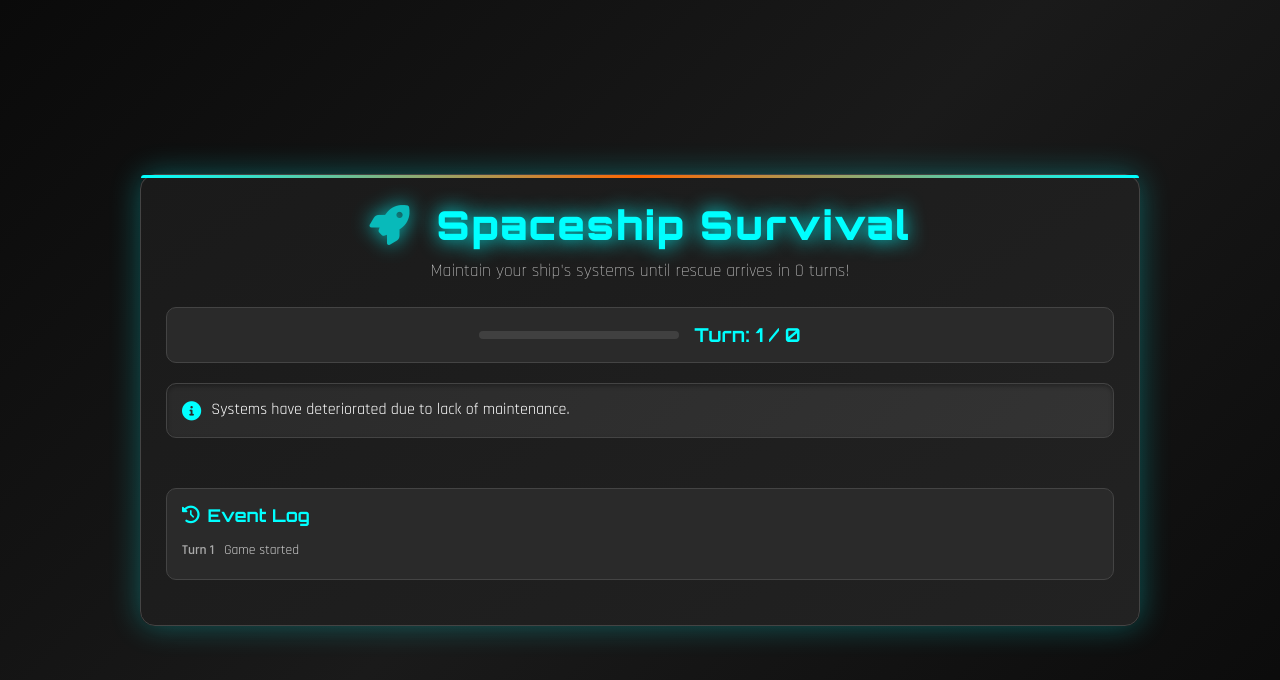
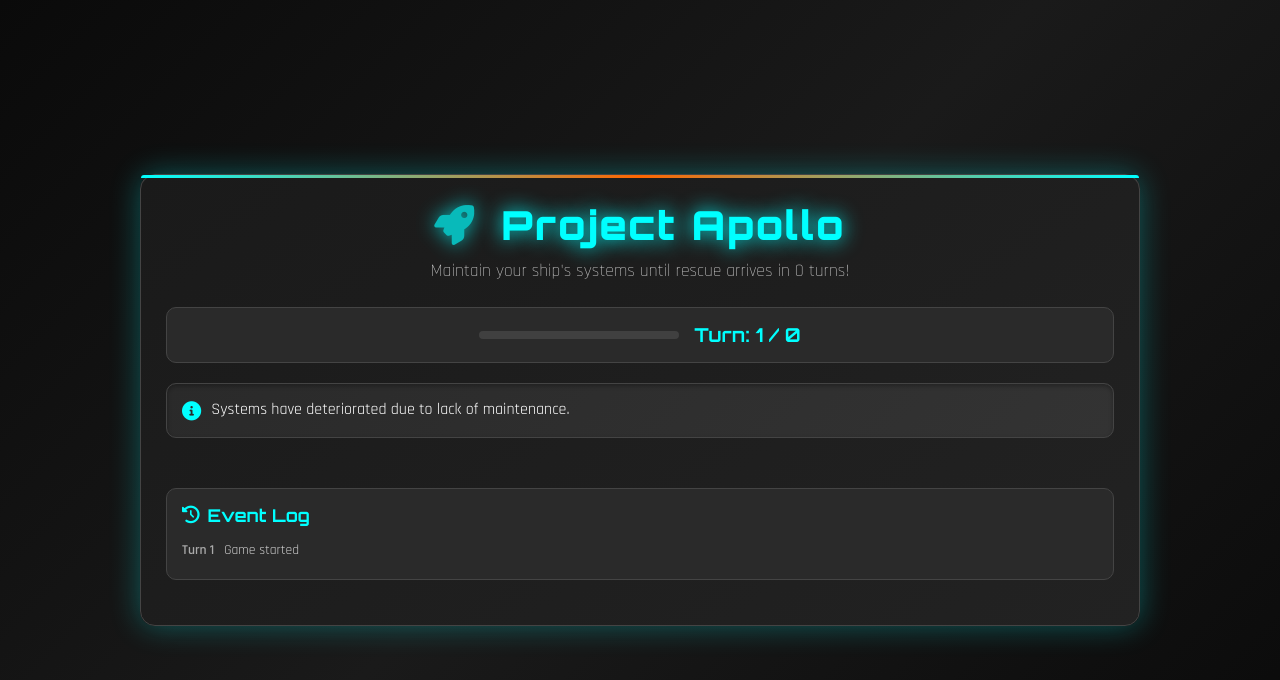
Before and after one commit to x01Jin/project-apollo, a plain HTML site: page game.html in a window 1280 px wide. Drawn offline with Linux system fonts and the light colour scheme.

Commit message:
changed generic name

```diff
--- a/game.html
+++ b/game.html
@@ -3,14 +3,14 @@
 <head>
     <meta charset="UTF-8">
     <meta name="viewport" content="width=device-width, initial-scale=1.0">
-    <title>Spaceship Survival Game</title>
+    <title>Project Apollo Game</title>
     <link rel="stylesheet" href="style.css">
     <link href="https://cdnjs.cloudflare.com/ajax/libs/font-awesome/6.0.0/css/all.min.css" rel="stylesheet">
 </head>
 <body>
     <div class="game-container">
         <header class="game-header">
-            <h1><i class="fas fa-rocket"></i> Spaceship Survival</h1>
+            <h1><i class="fas fa-rocket"></i> Project Apollo</h1>
             <p>Maintain your ship's systems until rescue arrives in 15 turns!</p>
         </header>
 
--- a/style.css
+++ b/style.css
@@ -1,4 +1,4 @@
-/* Spaceship Survival Game Styles */
+/* Project Apollo Game Styles */
 
 @import url('https://fonts.googleapis.com/css2?family=Orbitron:wght@400;700;900&family=Rajdhani:wght@300;400;600&display=swap');
 
```
Also changed, not shown: index.html (+2 -2 lines), setup.html (+1 -1 lines).
